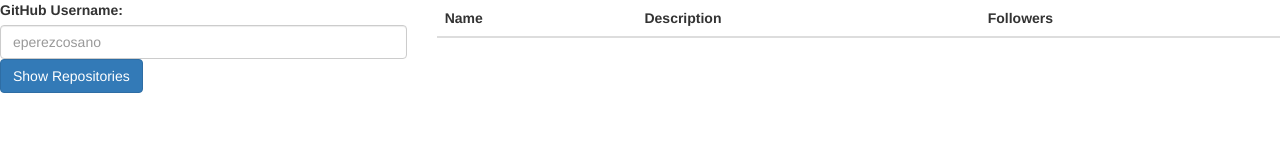
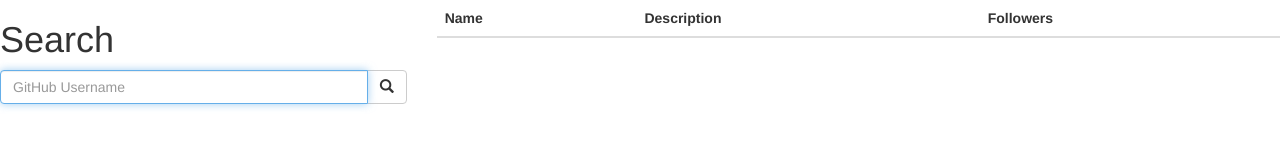
Before and after one commit to eperezcosano/web-Bootstrap-JQuery, a plain HTML site: page index.html in a window 1280 px wide. Drawn offline with nearby package versions, Linux system fonts and the light colour scheme.

Commit message:
changed  search inputs, table refresh, also focus and key ENTER enabled on textbox

```diff
--- a/index.html
+++ b/index.html
@@ -10,11 +10,16 @@
   <body>
     <div class="row">
       <div class="col-sm-4">
-        <div class="form-group">
-          <label for="username">GitHub Username:</label>
-          <input type="text" class="form-control" id="username" placeholder="eperezcosano">
-          <button type="button" class="btn btn-primary">Show Repositories</button>
-        </div>
+        <h1>Search</h1>
+          <div class="input-group">
+
+            <input type="text" class="form-control" id="username" placeholder="GitHub Username">
+            <div class="input-group-btn">
+              <button type="button" class="btn btn-default">
+                <i class="glyphicon glyphicon-search"></i>
+              </button>
+            </div>
+          </div>
       </div>
       <div class="col-sm-8">
         <table class="table table-striped">
@@ -32,6 +37,12 @@
     </div>
     <script>
       $(document).ready(function () {
+        $('#username').focus();
+        $('#username').keypress(function (e) {
+          if (e.which == 13) {
+            $('button').click();
+          }
+        });
         $('button').click(function () {
           $('table tbody').empty();
           var username = $('#username').val();
```
